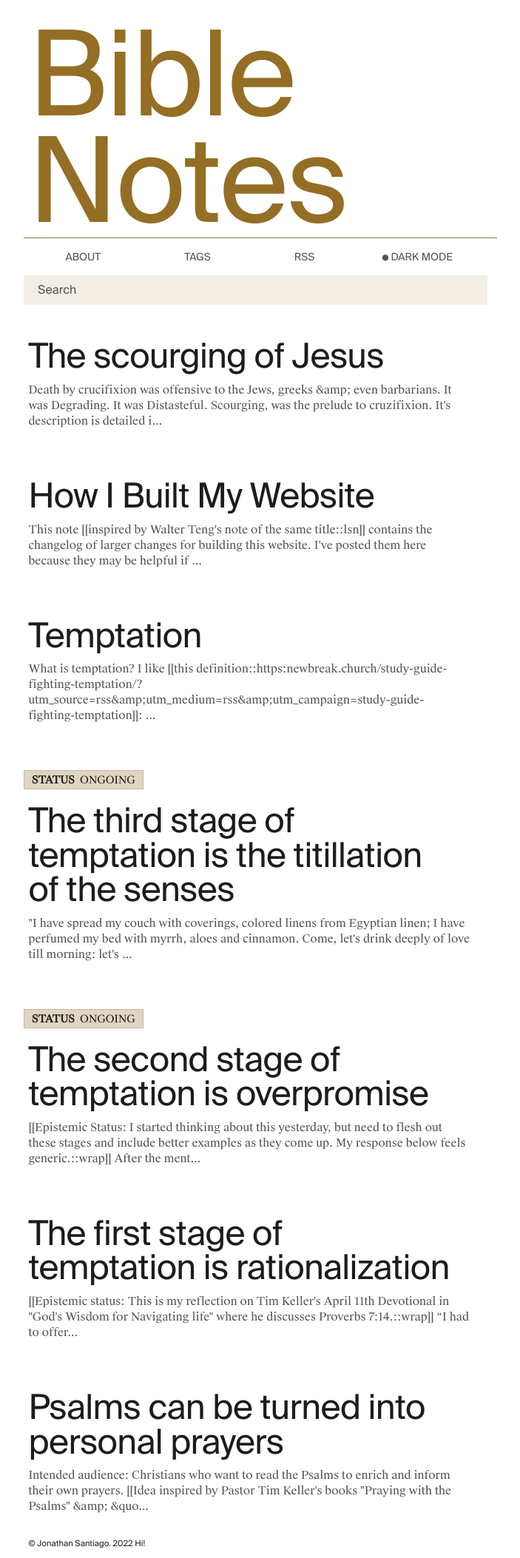
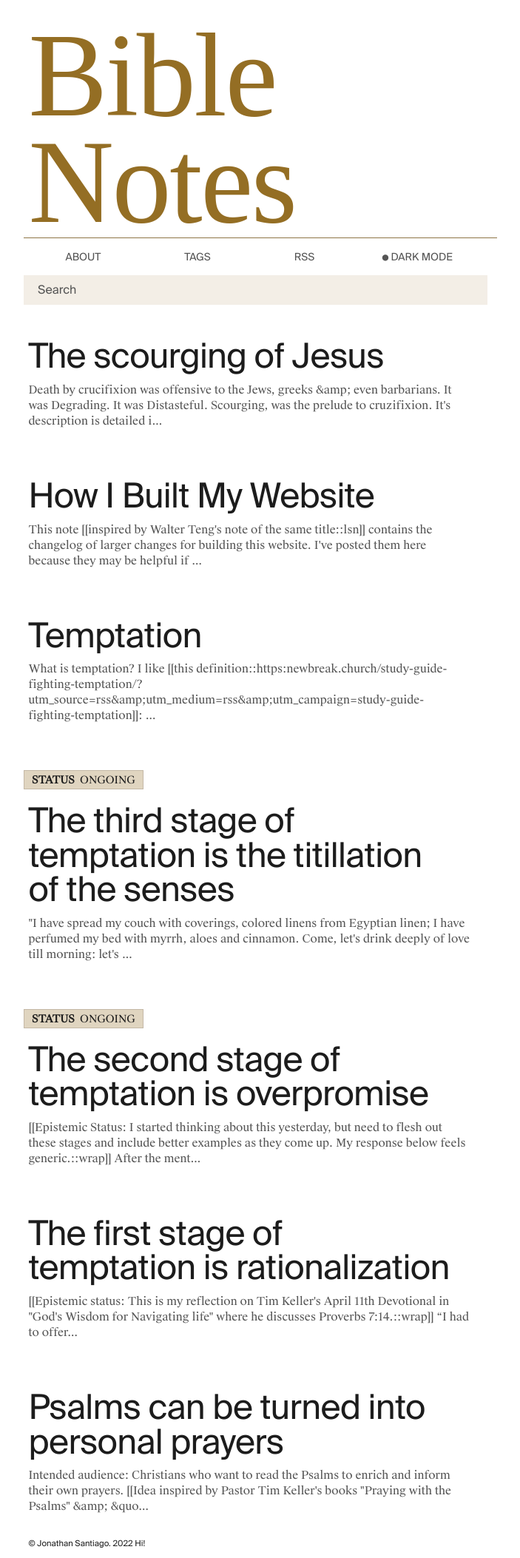
Before and after one commit to jsantiago611/digital-garden-master, a Jekyll site: the page built from index.md, in a window 1280 px wide. Shown: the whole page at 74% size, without its empty margins (298-1001 px from the left). Built offline with Jekyll 4.4.1, drawn with Linux system fonts in a browser that asks for light colours; some web fonts are replaced.

Commit message:
Update Style.css

```diff
--- a/assets/css/Style.css
+++ b/assets/css/Style.css
@@ -1814,7 +1814,7 @@ border-bottom: 1px solid var(--c-card-border);
     text-decoration: none;
     font-weight: 500;
     font-size: 70px;
-    font-family: var(--font-family-serif);
+    font-family: var(--header);
     box-shadow: none;
     line-height: .9;
     color: var(--c-accent);
```
